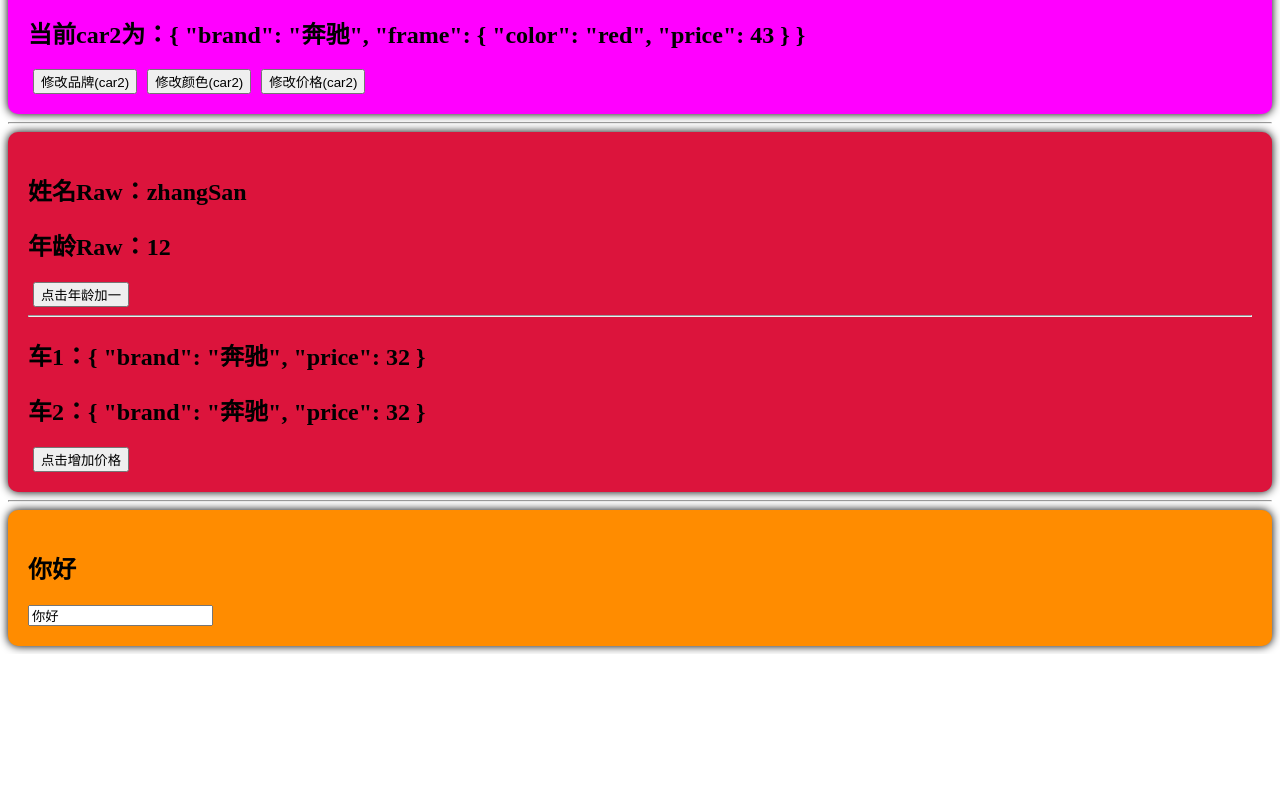
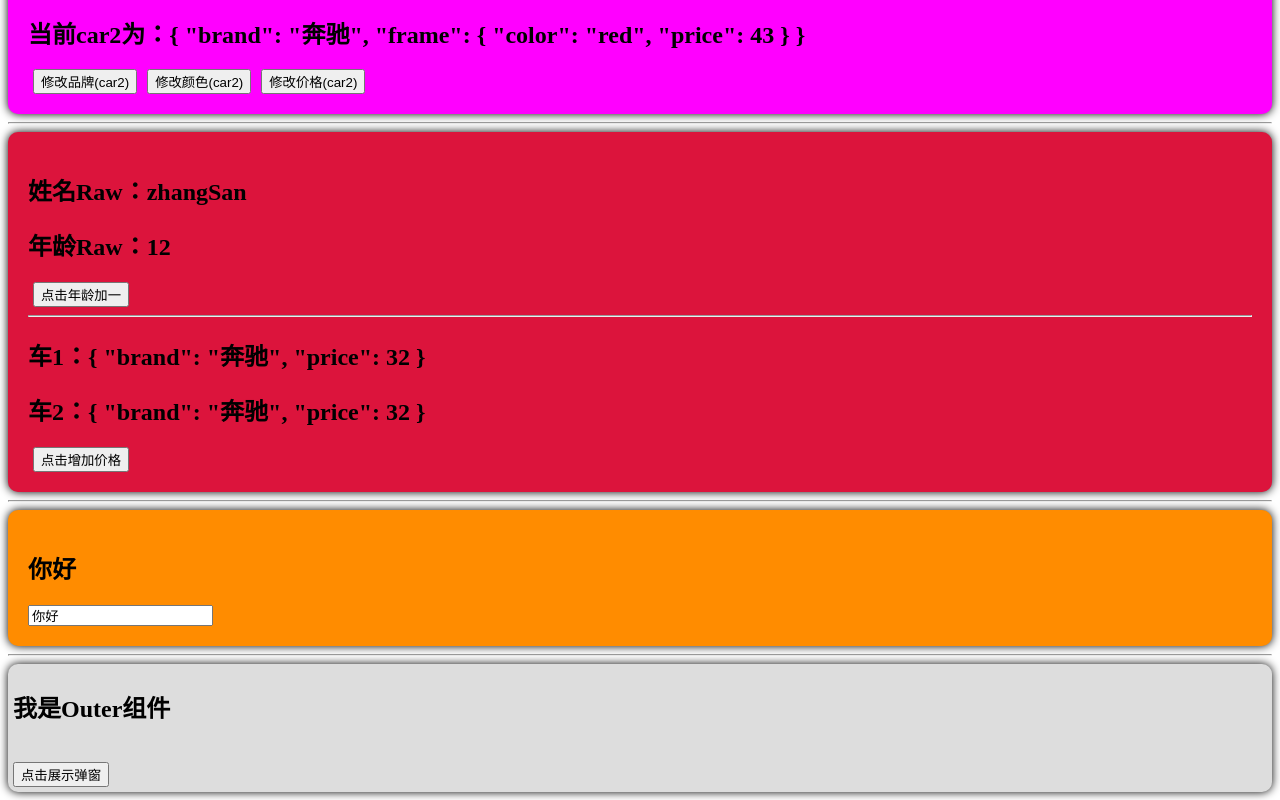
Before and after one commit to yiang231/vue3, a Vue app: page / in a window 1280 px wide. Shown: the part 4532-5332 px from the top of the page. Before the commit the page ends 5186 px from the top, so only its background shows below. Built offline with nearby package versions, Linux system fonts and the light colour scheme; no server answers.

Commit message:
teleport

```diff
--- a/src/App.vue
+++ b/src/App.vue
@@ -26,6 +26,8 @@
     <components_Raw />
     <hr />
     <CustomRef />
+    <hr />
+    <ModalOuter />
 </template>
 <script lang="ts" setup>
 import { reactive, ref } from 'vue'
@@ -43,6 +45,7 @@ import components_Shallow from '@/components/Shallow.vue'
 import ReadOnly from '@/components/ReadOnly.vue'
 import components_Raw from '@/components/Raw.vue'
 import CustomRef from '@/components/CustomRef.vue'
+import ModalOuter from '@/components/ModalOuter.vue'
 
 let refAttr = ref()
 let personList = reactive<Persons>([
--- /dev/null
+++ b/src/components/ModalInner.vue
@@ -0,0 +1,32 @@
+<script setup lang="ts">
+import { ref } from 'vue'
+
+let isShow = ref(false)
+</script>
+<template>
+    <button @click="isShow = true">点击展示弹窗</button>
+    <!--将子组件放置到 to 指定的位置-->
+    <teleport to="body">
+        <div class="inner" v-show="isShow">
+            <h2>我是Inner组件</h2>
+            <h3>我是弹窗内容</h3>
+            <button @click="isShow = false">关闭弹窗</button>
+        </div>
+    </teleport>
+</template>
+
+<style scoped>
+.inner {
+    width: 200px;
+    height: 150px;
+    background-color: skyblue;
+    border-radius: 10px;
+    padding: 5px;
+    box-shadow: 0 0 5px;
+    text-align: center;
+    position: fixed;
+    left: 50%;
+    top: 20px;
+    margin-left: -100px;
+}
+</style>
--- /dev/null
+++ b/src/components/ModalOuter.vue
@@ -0,0 +1,24 @@
+<script setup lang="ts">
+import ModalInner from '@/components/ModalInner.vue'
+</script>
+<template>
+    <div class="outer">
+        <h2>我是Outer组件</h2>
+        <img src="/favicon.ico" alt="" />
+        <br />
+        <ModalInner />
+    </div>
+</template>
+<!--filter: saturate 饱和度 会影响 position: fixed 浏览器窗口的定位-->
+<style scoped>
+.outer {
+    background-color: #ddd;
+    border-radius: 10px;
+    padding: 5px;
+    box-shadow: 0 0 10px;
+    filter: saturate(500%);
+}
+img {
+    width: 10%;
+}
+</style>
```
